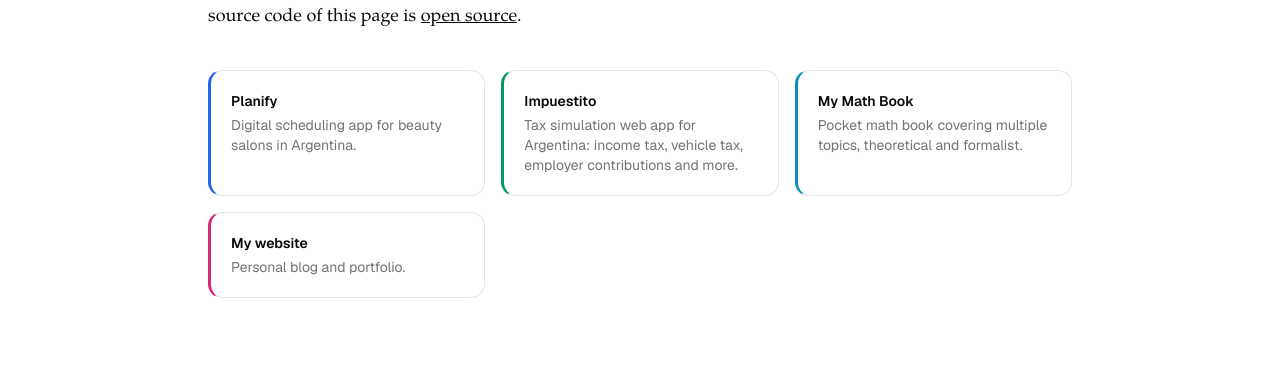
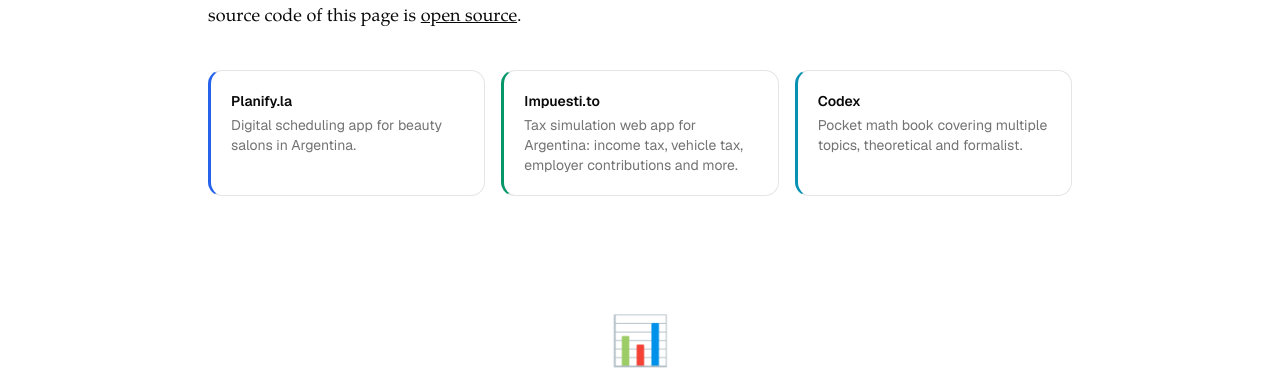
Before and after one commit to cnexans/buildinpublic, a Next.js app: page /en in a window 1280 px wide. Shown: the part 231-601 px from the top of the page. Built offline with nearby package versions, Linux system fonts and the light colour scheme; no server answers.

Commit message:
fix: show only 3 project cards with display names Planify.la, Impuesti.to, Codex

```diff
--- a/app/[locale]/page.tsx
+++ b/app/[locale]/page.tsx
@@ -56,10 +56,9 @@ export default async function Home({
         <section>
           <div className="grid grid-cols-1 sm:grid-cols-2 lg:grid-cols-3 gap-4">
             {[
-              { name: t("projects.planify.name"), description: t("projects.planify.description"), url: "https://planify.la", color: "#2563EB" },
-              { name: t("projects.impuestito.name"), description: t("projects.impuestito.description"), url: "https://impuesti.to", color: "#059669" },
-              { name: t("projects.libro.name"), description: t("projects.libro.description"), url: "https://codex.cnexans.com", color: "#0891B2" },
-              { name: t("projects.sitio.name"), description: t("projects.sitio.description"), url: "https://cnexans.com", color: "#DB2777" },
+              { name: "Planify.la", description: t("projects.planify.description"), url: "https://planify.la", color: "#2563EB" },
+              { name: "Impuesti.to", description: t("projects.impuestito.description"), url: "https://impuesti.to", color: "#059669" },
+              { name: "Codex", description: t("projects.libro.description"), url: "https://codex.cnexans.com", color: "#0891B2" },
             ].map(({ name, description, url, color }) => (
               <a
                 key={url}
```
